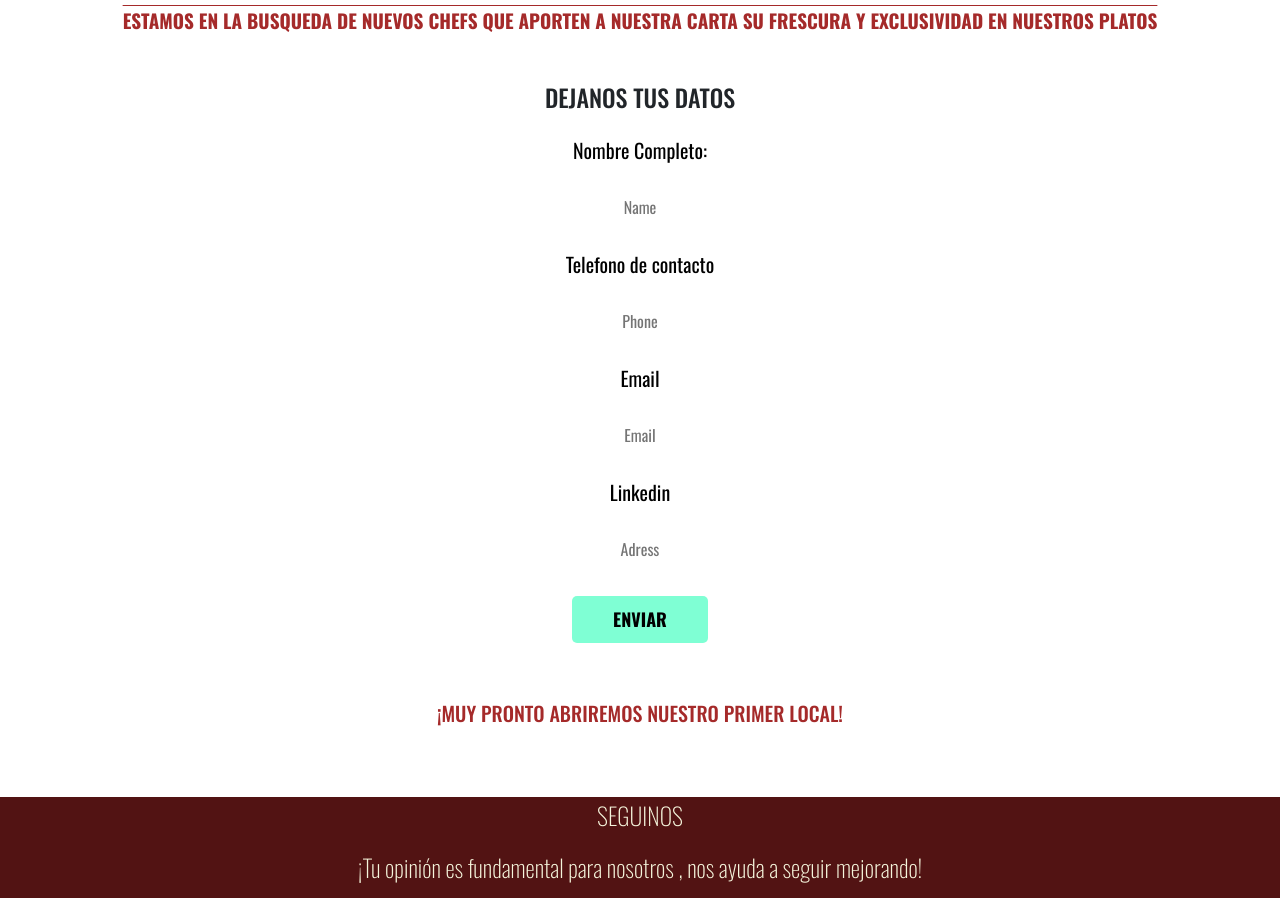
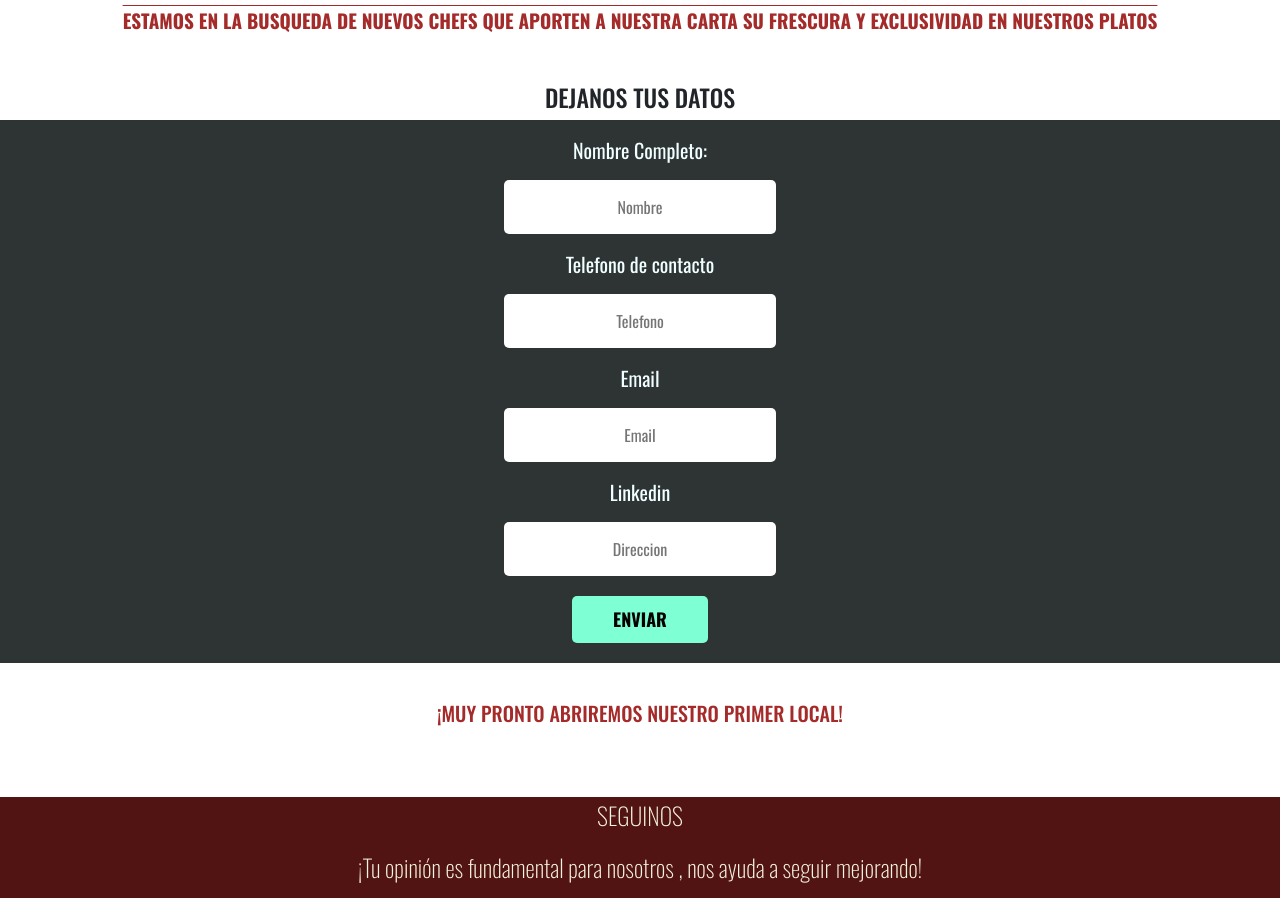
Before and after one commit to Mariacelestegit04/Entrega3Coder, a website: page pages/nosotros.html in a window 1280 px wide. Shown: the part 2240-3138 px from the top of the page. Drawn offline with nearby package versions, Linux system fonts and the light colour scheme; a web font is replaced by a local one.

Commit message:
form-changes

```diff
--- a/pages/nosotros.html
+++ b/pages/nosotros.html
@@ -84,13 +84,13 @@
 
                 <form action="#" method="post">
                     <p>Nombre Completo:</p>
-                    <input type="text" name="Name" placeholder="Name">
+                    <input type="text" name="Nombre" placeholder="Nombre">
                     <p>Telefono de contacto</p>
-                    <input type="text" name="Phone" placeholder="Phone">
+                    <input type="text" name="Telefono" placeholder="Telefono">
                     <p>Email</p>
                     <input type="text" name="Email" placeholder="Email">
                     <p>Linkedin</p>
-                    <input type="text" name="Adress" placeholder="Adress">
+                    <input type="text" name="Direccion" placeholder="Direccion">
                     <button type="submit">ENVIAR</button>
 
                 </form>
--- a/sass/layout/_main-index.scss
+++ b/sass/layout/_main-index.scss
@@ -78,6 +78,8 @@ h5{
     justify-content: center;
     color: black;
     border-color: brown;
+    z-index: 99;
+    background-color: rgb(46, 51, 51);
 
 
 
@@ -105,6 +107,7 @@ h5{
         font-size: 20px;
         font-family: "Oswald", sans-serif;
         margin: 15px 0;
+        color: azure;
     }
 
 
```
Also changed, not shown: css/style.css.
